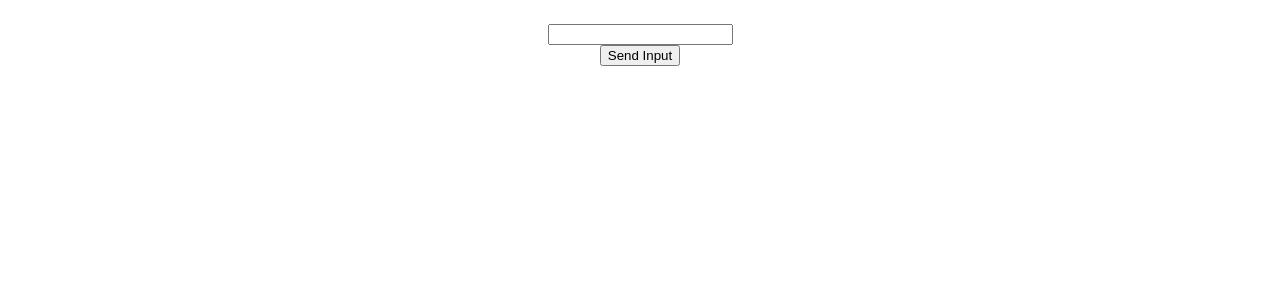
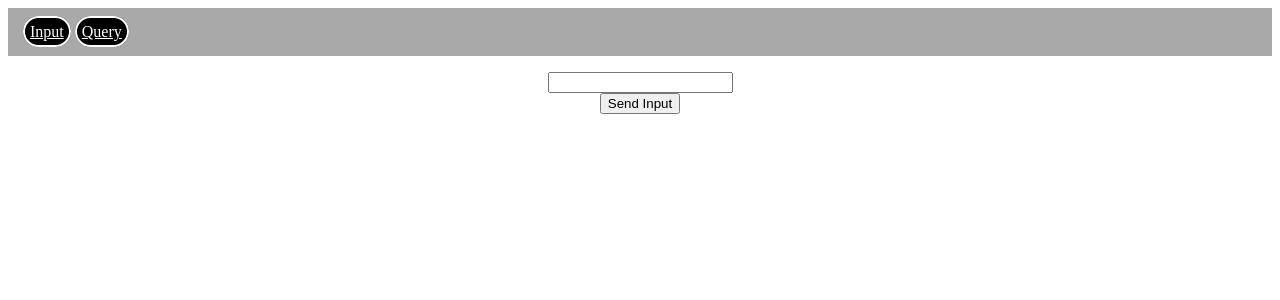
Before and after one commit to primepiplup/TaPAS, a SvelteKit app in the folder client/: page / in a window 1280 px wide. Shown: the top 300 px of the page. Built offline with nearby package versions, Linux system fonts and the light colour scheme.

Commit message:
Navigation bar (graphic design is my passion)

```diff
--- /dev/null
+++ b/client/src/routes/+layout.svelte
@@ -0,0 +1,20 @@
+<style>
+  nav {
+    background-color: darkgrey;
+    padding: 15px;
+  }
+  a {
+    background-color: black;
+    padding: 5px;
+    border-radius: 30px;
+    border: 2px solid white;
+    color: white;
+  }
+</style>
+
+<nav>
+  <a href="/">Input</a>
+  <a href="/query">Query</a>
+</nav>
+
+<slot />
```
